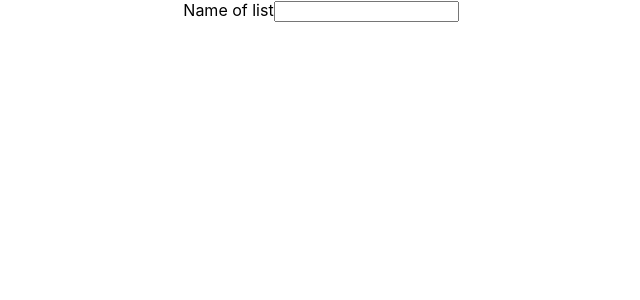
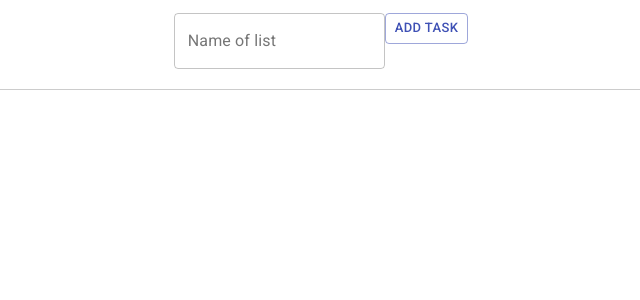
Before and after one commit to andruxacomm/uchimReact, a React (Create React App) app: page / in a window 1280 px wide. Shown: the top 300 px of the page, without its empty margins (319-959 px from the left). Built offline with nearby package versions, Linux system fonts and the light colour scheme.

Commit message:
material trash

```diff
--- a/package.json
+++ b/package.json
@@ -3,6 +3,8 @@
   "version": "0.1.0",
   "private": true,
   "dependencies": {
+    "@material-ui/core": "^4.11.0",
+    "@material-ui/icons": "^4.9.1",
     "@testing-library/jest-dom": "^4.2.4",
     "@testing-library/react": "^9.3.2",
     "@testing-library/user-event": "^7.1.2",
@@ -10,10 +12,10 @@
     "@types/node": "^12.0.0",
     "@types/react": "^16.9.0",
     "@types/react-dom": "^16.9.0",
+    "node-sass": "^4.14.1",
     "react": "^16.13.1",
     "react-dom": "^16.13.1",
     "react-scripts": "3.4.3",
-    "styled-components": "^5.2.0",
     "typescript": "~3.7.2"
   },
   "scripts": {
--- a/public/index.html
+++ b/public/index.html
@@ -15,6 +15,7 @@
       user's mobile device or desktop. See https://developers.google.com/web/fundamentals/web-app-manifest/
     -->
     <link rel="manifest" href="%PUBLIC_URL%/manifest.json" />
+    <link rel="stylesheet" href="https://fonts.googleapis.com/css?family=Roboto:300,400,500,700&display=swap" />
     <!--
       Notice the use of %PUBLIC_URL% in the tags above.
       It will be replaced with the URL of the `public` folder during the build.
--- /dev/null
+++ b/src/components/TodoList/ToDo.module.scss
@@ -0,0 +1,23 @@
+.list {
+     position: relative;
+
+     display: flex;
+     justify-content: flex-start;
+     flex-direction: column;
+
+     padding: 20px;
+     border: 1px solid #ccc;
+     list-style: none;
+ }
+
+.label {
+    display: flex;
+    flex-direction: column;
+    justify-content: flex-start;
+    align-items: flex-start;
+    margin-right: 10px;
+}
+
+.ul {
+    display: flex;
+}
--- a/src/components/TodoList/ToDoItem.tsx
+++ b/src/components/TodoList/ToDoItem.tsx
@@ -1,6 +1,7 @@
 import React, {FC, memo, useEffect, useState} from "react";
 import {ToDoProps} from "./todoTypes";
 import {ToDoList, generateId} from "./ToDoList";
+import {Button} from "@material-ui/core";
 
 export const ToDoItem: FC<ToDoProps> = memo((props) => {
     const [title, setTitle] = useState(props.title);
@@ -9,7 +10,7 @@ export const ToDoItem: FC<ToDoProps> = memo((props) => {
     const [isTitleEdit, setIsTitleEdit] = useState(true);
 
     useEffect((): void => {
-        props.onUpdate({...props, list, title, completed});
+        props.onUpdate({list, title, completed});
     }, [completed, title, list]);
 
     const makeNestedList = () => {
@@ -45,9 +46,9 @@ export const ToDoItem: FC<ToDoProps> = memo((props) => {
 
             {list.length >= 1 && <ToDoList list={list} onListUpdate={e => setList(e)}/>}
 
-            {list.length === 0 && <button onClick={() => makeNestedList()}>Make nestedList</button>}
+            {list.length === 0 && <Button onClick={() => makeNestedList()}>Make nestedList</Button>}
 
-            <button onClick={() => props.onRemove()}>Remove task</button>
+            <Button onClick={() => props.onRemove()}>Remove task</Button>
         </li>
     )
 });
--- a/src/components/TodoList/ToDoList.tsx
+++ b/src/components/TodoList/ToDoList.tsx
@@ -1,6 +1,8 @@
 import React, {FC, memo, useEffect, useState} from 'react';
-import {ToDo, ToDoListProps} from "./todoTypes";
+import {ToDo, ToDoListProps, ToDoData} from "./todoTypes";
 import {ToDoItem} from "./ToDoItem";
+import {Button, TextField, Grid} from "@material-ui/core";
+import css from './ToDo.module.scss';
 
 export const generateId = (array: Array<ToDo>): number => {
     return parseInt(`${array.length}${Date.now()}`);
@@ -26,28 +28,25 @@ export const ToDoList: FC<ToDoListProps> = memo((props) => {
         setList([...list, {title: '', completed: false, id: generateId(list), list: []}]);
     };
 
-    const onUpdate = (index: number, data: ToDo) => {
-        setList(list.map((toDo, ind) => ({
-            ...toDo,
-            completed: ind === index ? data.completed : toDo.completed,
-            title: ind === index ? data.title : toDo.title,
-            list: ind === index ? data.list : toDo.list,
-        })))
+    const onUpdate = (index: number, data: ToDoData) => {
+        setList(list.map((toDo, ind) => ind === index ? {...toDo, ...data} : toDo))
     };
 
     return (
-        <div className="todoList">
-            <label>Name of list
-                <input type="text"
-                       value={title}
-                       onChange={e => setTitle(e.currentTarget.value)}/>
-            </label>
+        <Grid className={css.list} container spacing={2}>
+            <Grid spacing={2}>
+                <TextField id="outlined-basic"
+                           label="Name of list"
+                           variant="outlined"
+                           value={title}
+                           onChange={e => setTitle(e.currentTarget.value)}/>
+
+                <Button onClick={() => addToDo()} variant={"outlined"} color={'primary'} size={"small"}>Add task</Button>
+            </Grid>
 
             {title &&
             <>
-                <button onClick={() => addToDo()}>Add task</button>
-
-                <ul>
+                <ul className={css.ul}>
                     {list.map((toDo, index) => (
                         <ToDoItem key={toDo.id}
                                   {...toDo}
@@ -60,6 +59,6 @@ export const ToDoList: FC<ToDoListProps> = memo((props) => {
                 </ul>
             </>
             }
-        </div>
+        </Grid>
     )
 });
```
Also changed, not shown: src/components/TodoList/todoTypes.ts (+7 -1 lines), 1 other file (tests, documents, lock files or other folders).
